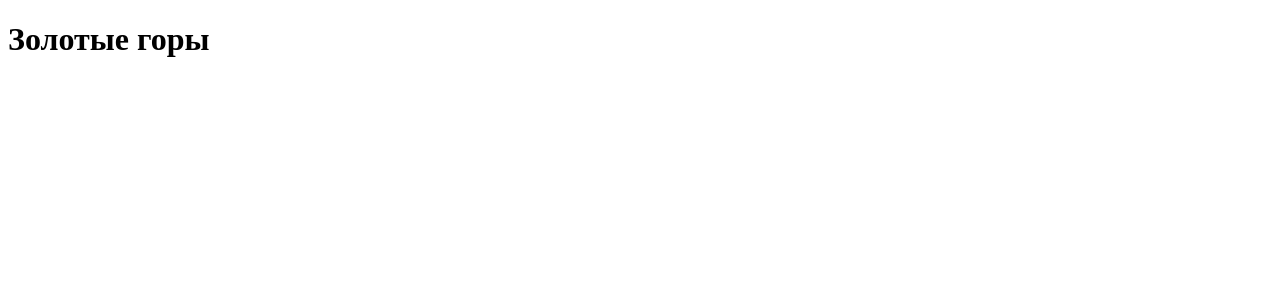
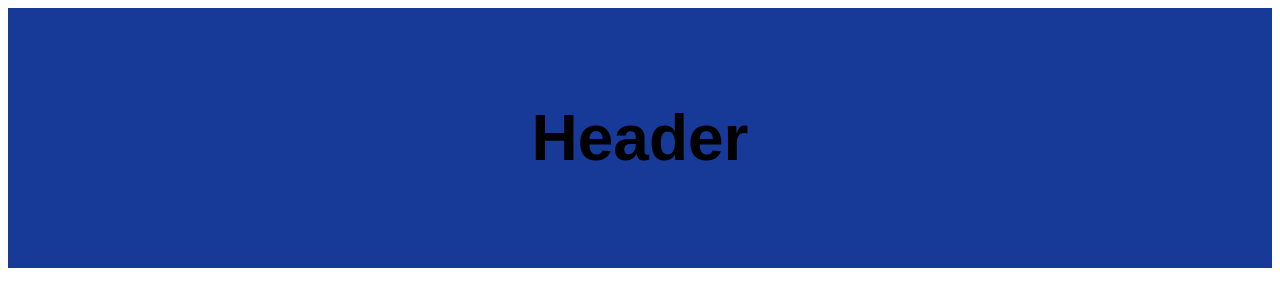
Before and after one commit to MaGeekian/First-test, a plain HTML site: page src/index.html in a window 1280 px wide. Drawn offline with Linux system fonts and the light colour scheme.

Commit message:
header change

```diff
--- a/src/css/style.css
+++ b/src/css/style.css
@@ -0,0 +1,7 @@
+.header {
+	padding: 50px 100px;
+	text-align: center;
+	background: rgb(23, 57, 151);
+	font-size: 32px;
+	font-family: sans-serif;
+}
--- a/src/index.html
+++ b/src/index.html
@@ -5,8 +5,11 @@
 	<meta name="viewport" content="width=device-width, initial-scale=1.0">
 	<meta http-equiv="X-UA-Compatible" content="ie=edge">
 	<title>Document</title>
+	<link rel="stylesheet" href="css/style.css">
 </head>
 <body>
-	<h1>Золотые горы</h1>
+	<header class="header">
+		<h1>Header</h1>
+	</header>
 </body>
 </html>
```
